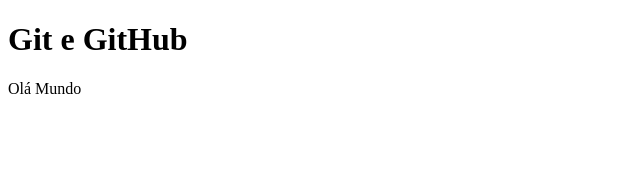
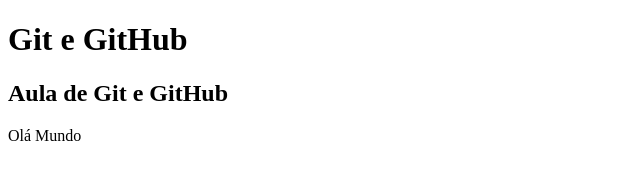
Before and after one commit to GuxxtavoMsousa/auladegit, a plain HTML site: page index.html in a window 1280 px wide. Shown: the whole page, without its empty margins (0-640 px from the left). Drawn offline with Linux system fonts and the light colour scheme.

Commit message:
feat: subtitulo adicionado

```diff
--- a/index.html
+++ b/index.html
@@ -8,6 +8,9 @@
 </head>
 <body>
     <h1>Git e GitHub</h1>
+
+    <h2>Aula de Git e GitHub</h2>
     <p>Olá Mundo</p>
+
 </body>
 </html>
```
